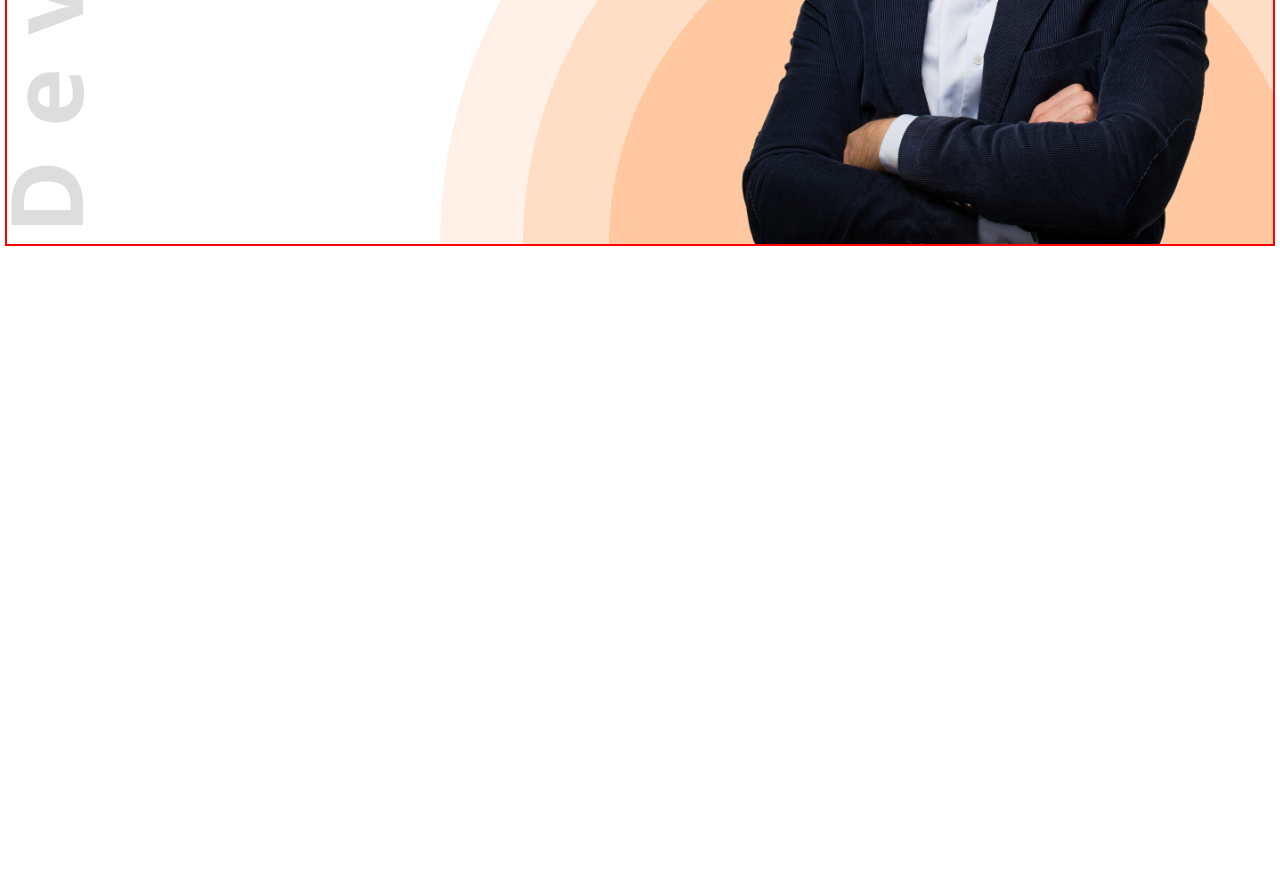
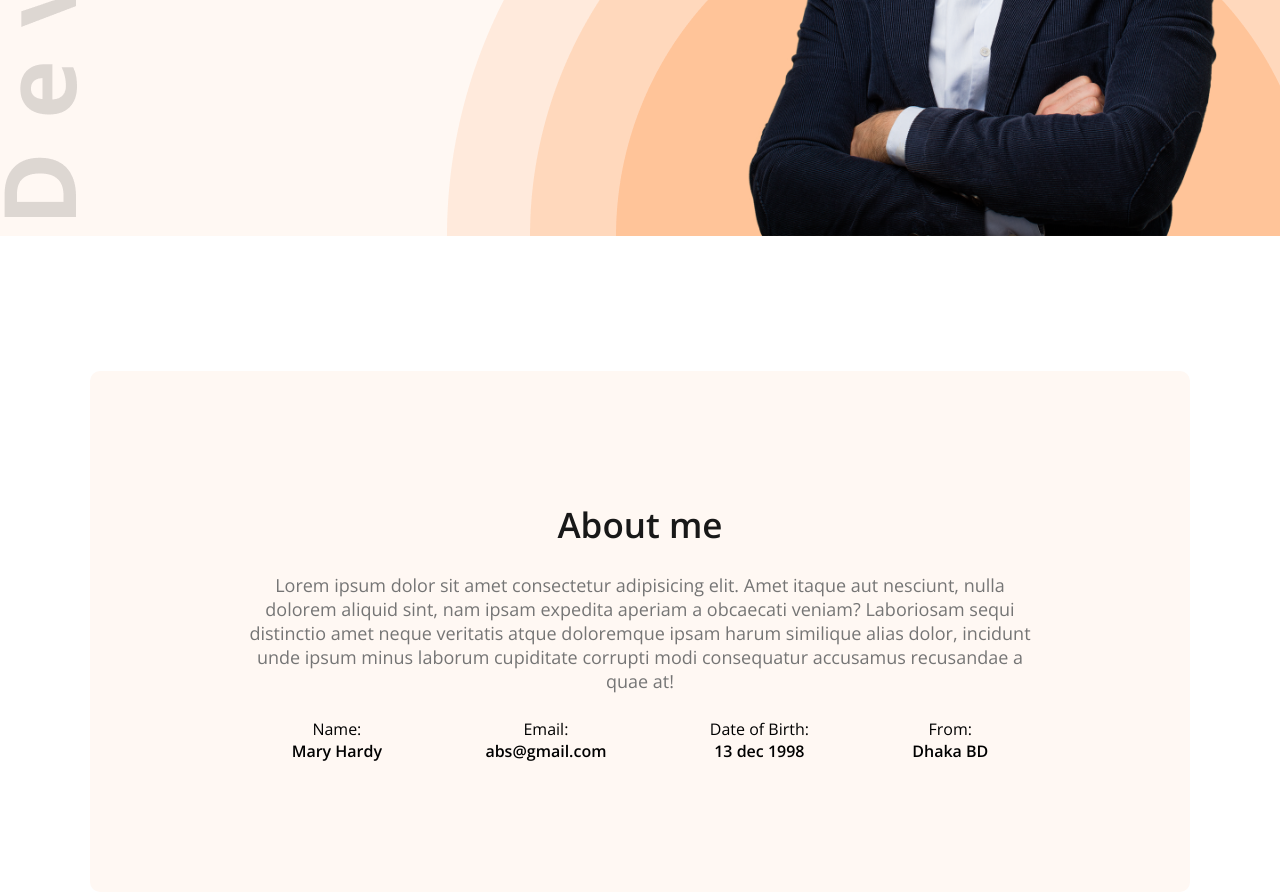
Before and after one commit to Coder7Raj/my-portfolio-website, a plain HTML site: page html/index.html in a window 1280 px wide. Shown: the part 546-1438 px from the top of the page. Before the commit the page ends 800 px from the top, so only its background shows below. Drawn offline with nearby package versions, Linux system fonts and the light colour scheme.

Commit message:
about section has done

```diff
--- a/html/index.html
+++ b/html/index.html
@@ -35,7 +35,38 @@
         <img src="../images/hardy.png" alt="Developer Image" class="dev-img" />
       </div>
     </header>
-    <main></main>
+    <main>
+      <section class="about">
+        <h3 class="section-tittle">About me</h3>
+        <p class="section-description">
+          Lorem ipsum dolor sit amet consectetur adipisicing elit. Amet itaque
+          aut nesciunt, nulla dolorem aliquid sint, nam ipsam expedita aperiam a
+          obcaecati veniam? Laboriosam sequi distinctio amet neque veritatis
+          atque doloremque ipsam harum similique alias dolor, incidunt unde
+          ipsum minus laborum cupiditate corrupti modi consequatur accusamus
+          recusandae a quae at!
+        </p>
+        <!-- .about-item*4>p.item-tittle+p.item-description -->
+        <div class="about-items">
+          <div class="about-item">
+            <p class="item-tittle">Name:</p>
+            <p class="item-description">Mary Hardy</p>
+          </div>
+          <div class="about-item">
+            <p class="item-tittle">Email:</p>
+            <p class="item-description">abs@gmail.com</p>
+          </div>
+          <div class="about-item">
+            <p class="item-tittle">Date of Birth:</p>
+            <p class="item-description">13 dec 1998</p>
+          </div>
+          <div class="about-item">
+            <p class="item-tittle">From:</p>
+            <p class="item-description">Dhaka BD</p>
+          </div>
+        </div>
+      </section>
+    </main>
     <footer></footer>
   </body>
 </html>
--- a/styles/style.css
+++ b/styles/style.css
@@ -11,12 +11,11 @@ body {
 }
 
 .header-container {
-  border: 2px solid red;
+  background-color: #fff8f3;
   background-image: url(../images/developer.png), url(../images/header_bg.png);
   background-position: top left, bottom right;
   background-repeat: no-repeat;
   padding-top: 10px;
-  margin: 6px 5px;
 }
 
 .nav-container {
@@ -98,3 +97,39 @@ body {
   padding-top: 100px;
   padding-right: 20px;
 }
+
+/* about section */
+
+main {
+  max-width: 1100px;
+  margin: 0 auto;
+}
+.about {
+  border-radius: 10px;
+  padding: 130px 150px;
+  text-align: center;
+  background-color: #fff8f3;
+  margin-top: 135px;
+}
+
+.section-description,
+.about-items {
+  margin-top: 25px;
+}
+.section-tittle {
+  font-size: 35px;
+  font-weight: 600;
+  color: #181818;
+}
+.section-description {
+  font-size: 18px;
+  color: #757575;
+}
+.about-items {
+  display: flex;
+  justify-content: space-around;
+  align-items: center;
+}
+.item-description {
+  font-weight: 600;
+}
```
